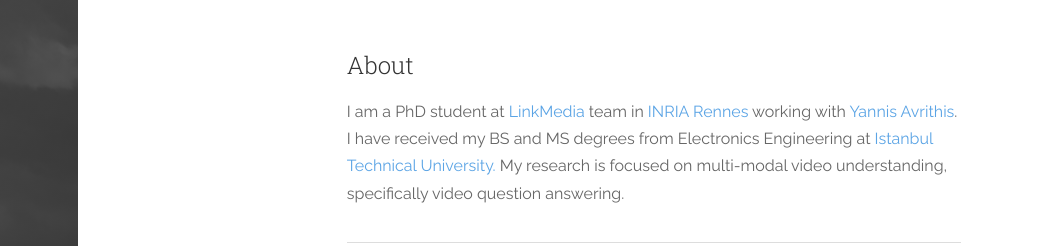
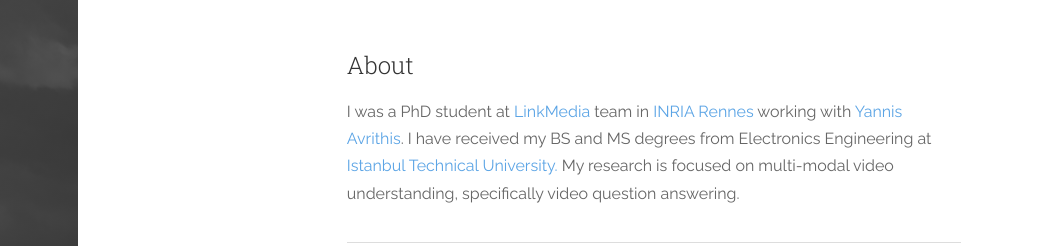
Before and after one commit to engindeniz/engindeniz.github.io, a plain HTML site: page index.html in a window 1280 px wide. Shown: the top 246 px of the page, 242-1280 px from the left. Drawn offline with nearby package versions, Linux system fonts and the light colour scheme.

Commit message:
cv updated

```diff
--- a/index.html
+++ b/index.html
@@ -161,7 +161,7 @@
                         About
                     </h2>
                     <p class="excerpt">
-                    <p>I am a PhD student at <a href="https://www-linkmedia.irisa.fr/">LinkMedia</a> team in <a
+                    <p>I was a PhD student at <a href="https://www-linkmedia.irisa.fr/">LinkMedia</a> team in <a
                             href="https://www.inria.fr/fr/centre-inria-rennes-bretagne-atlantique">INRIA Rennes</a>
                         working with <a
                                 href="https://avrithis.net/">Yannis Avrithis</a>.
```
Also changed, not shown: 1 other file.
